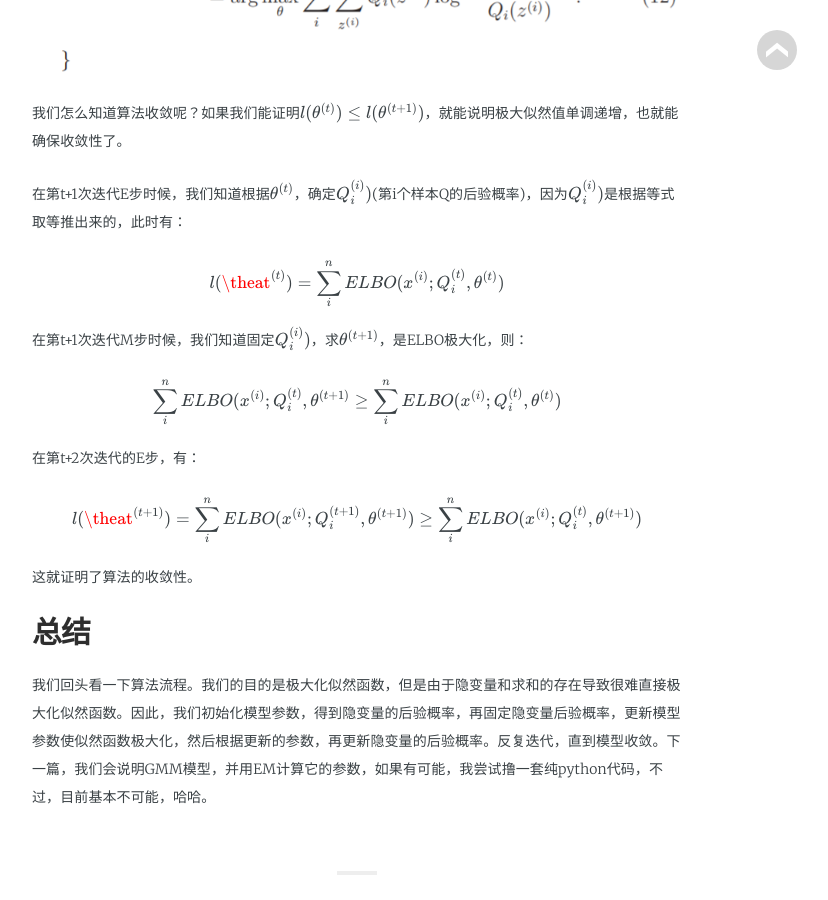
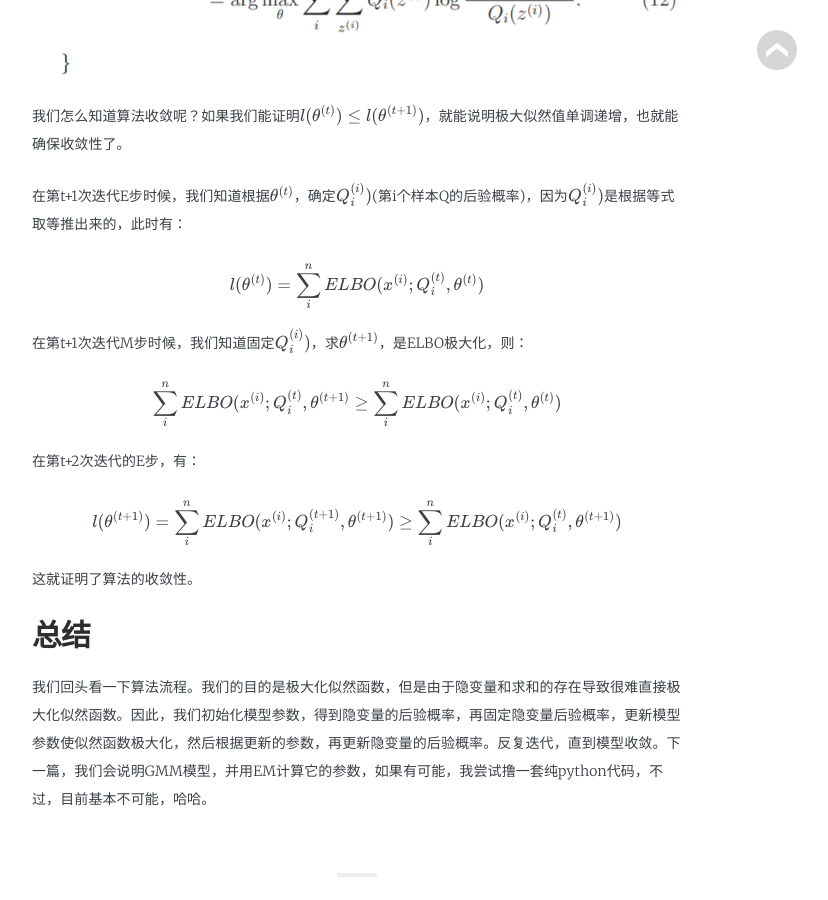
Before and after one commit to kleinzcy/kleinzcy.github.io, a Jekyll site: the page built from _posts/2019-09-03-EM.md, in a window 1280 px wide and 900 px high, scrolled down 4005 px. Shown: the whole window, without its empty margins (283-1111 px from the left). Built offline with Jekyll 4.4.1, drawn with Linux system fonts in a browser that asks for light colours; some web fonts are replaced; formulas are drawn with MathJax 3; some of the changed text lies outside the part shown.

Commit message:
Update EM算法

```diff
--- a/_posts/2019-09-03-EM.md
+++ b/_posts/2019-09-03-EM.md
@@ -52,7 +52,7 @@
 
 $$log p(x;\theta) = log \sum_{z} p(x,z;\theta) = log\sum_{z} Q(z)\frac{p(x,z;\theta)}{Q(z)} \ge \sum_{z} Q(z)log\frac{p(x,z;\theta)}{Q(z)}   (7)$$
 
-第一步等式转化好理解，分子分母同时乘一个$$Q(z)$$，第二步不等式转化用到了前面所说的Jensen不等式。$$log$$函数是凹函数，则有$$ E[f(x)] \leq f(EX) $$，将$$\frac{p(x,z;\theta){Q(z)}$$当作随机变量，$$Q(z)$$当作随机变量的分布函数，就可以推导第二步的不等式。
+第一步等式转化好理解，分子分母同时乘一个$$Q(z)$$，第二步不等式转化用到了前面所说的Jensen不等式。$$log$$函数是凹函数，则有$$ E[f(x)] \leq f(EX) $$，将$$\frac{p(x,z;\theta)}{Q(z)}$$当作随机变量，$$Q(z)$$当作随机变量的分布函数，就可以推导第二步的不等式。
 
 如果我们知道$$Q$$,就可以直接求出$$\theta$$。如果我们知道$$\theta$$，就可以推导出$$Q$$。好了，现在$$Q$$和$$\theta$$都不知道，怎么办？那就猜吧（这不是我们经常干的事嘛），我们先猜一个$$\theta$$，也就是说，我们给模型的参数一个初始值，有了初始值后，我们想极大化对数似然函数，考虑上面我们已经推导了对数似然函数的下界，因此我们很自然的想到了水涨船高，于是极大化这个下界。不等式取等的时候，下界最大，考虑Jensen不等式取等的条件，随机变量为常数，即：
 
@@ -72,7 +72,7 @@
 
  $$ \forall Q,\theta,x,    logp(x,\theta) \ge ELBO(x;Q,\theta)   (10)$$
 
- EM算法就是交换的更新$$Q$$和$$\theta$$。E步：在$$\theta$$确定的情况下，根据$$(8)$$式计算出$$Q$$。M步：固定$$Q$$，最大化ELBO，得到$$\theta$$的更新值。回到E步。
+ EM算法就是交换的更新$$Q$$和$$\theta$$。E步：在$$\theta$$确定的情况下，根据$$(8)$$式计算出$$Q$$。M步：固定$$Q$$，最大化$$ELBO$$，得到$$\theta$$的更新值。回到E步。
 
  前面的谈论都是基于一个样本的，现在考虑整个样本集：
 
@@ -92,7 +92,7 @@
 
  在第t+1次迭代E步时候，我们知道根据$$\theta^{(t)}$$，确定$$Q_i^{(i)})$$(第i个样本Q的后验概率)，因为$$Q_i^{(i)})$$是根据等式取等推出来的，此时有：
 
- $$l(\theat^{(t)})=\sum_i^n ELBO(x^{(i)}; Q_i^{(t)}, \theta^{(t)})$$
+ $$l(\theta^{(t)})=\sum_i^n ELBO(x^{(i)}; Q_i^{(t)}, \theta^{(t)})$$
 
  在第t+1次迭代M步时候，我们知道固定$$Q_i^{(i)})$$，求$$\theta^{(t+1)}$$，是ELBO极大化，则：
 
@@ -100,7 +100,7 @@
 
 在第t+2次迭代的E步，有：
 
- $$l(\theat^{(t+1)})=\sum_i^n ELBO(x^{(i)}; Q_i^{(t+1)}, \theta^{(t+1)})\ge\sum_i^n ELBO(x^{(i)}; Q_i^{(t)}, \theta^{(t+1)})$$
+ $$l(\theta^{(t+1)})=\sum_i^n ELBO(x^{(i)}; Q_i^{(t+1)}, \theta^{(t+1)})\ge\sum_i^n ELBO(x^{(i)}; Q_i^{(t)}, \theta^{(t+1)})$$
 
  这就证明了算法的收敛性。
 
```
